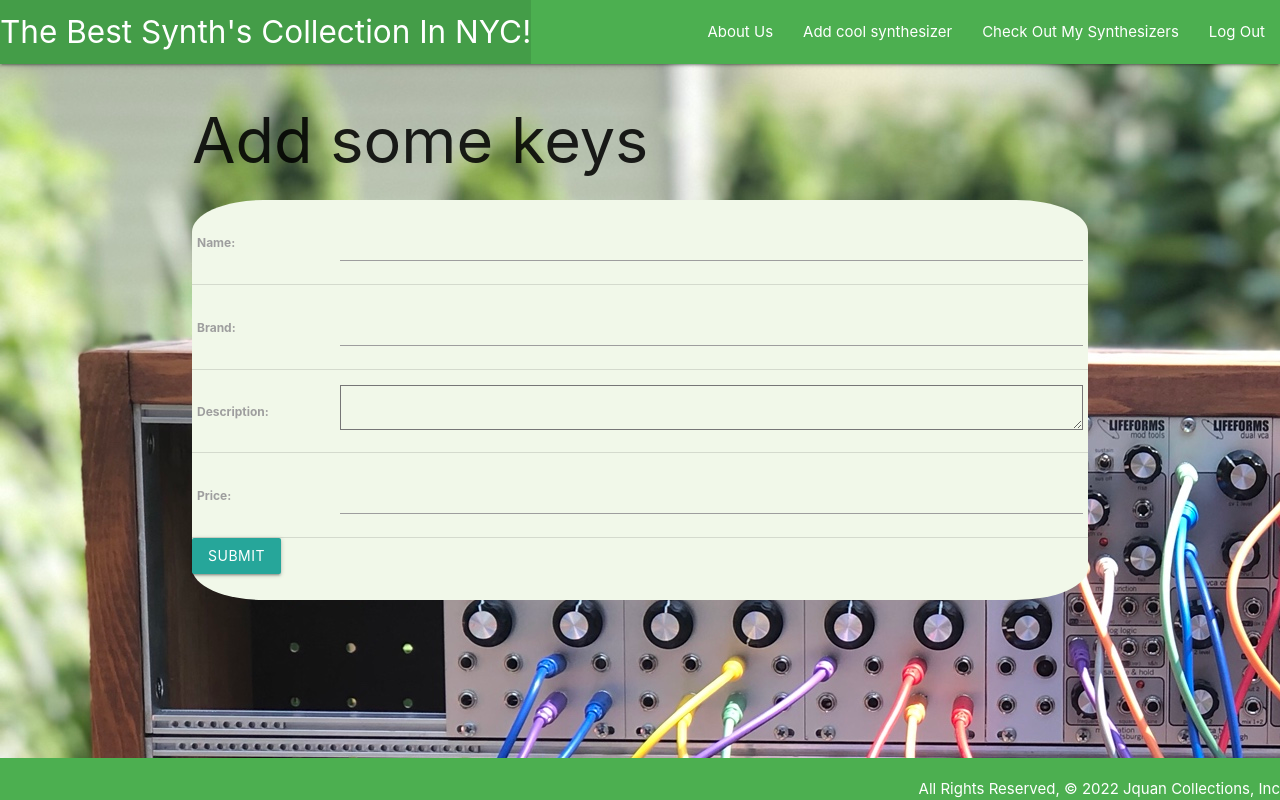
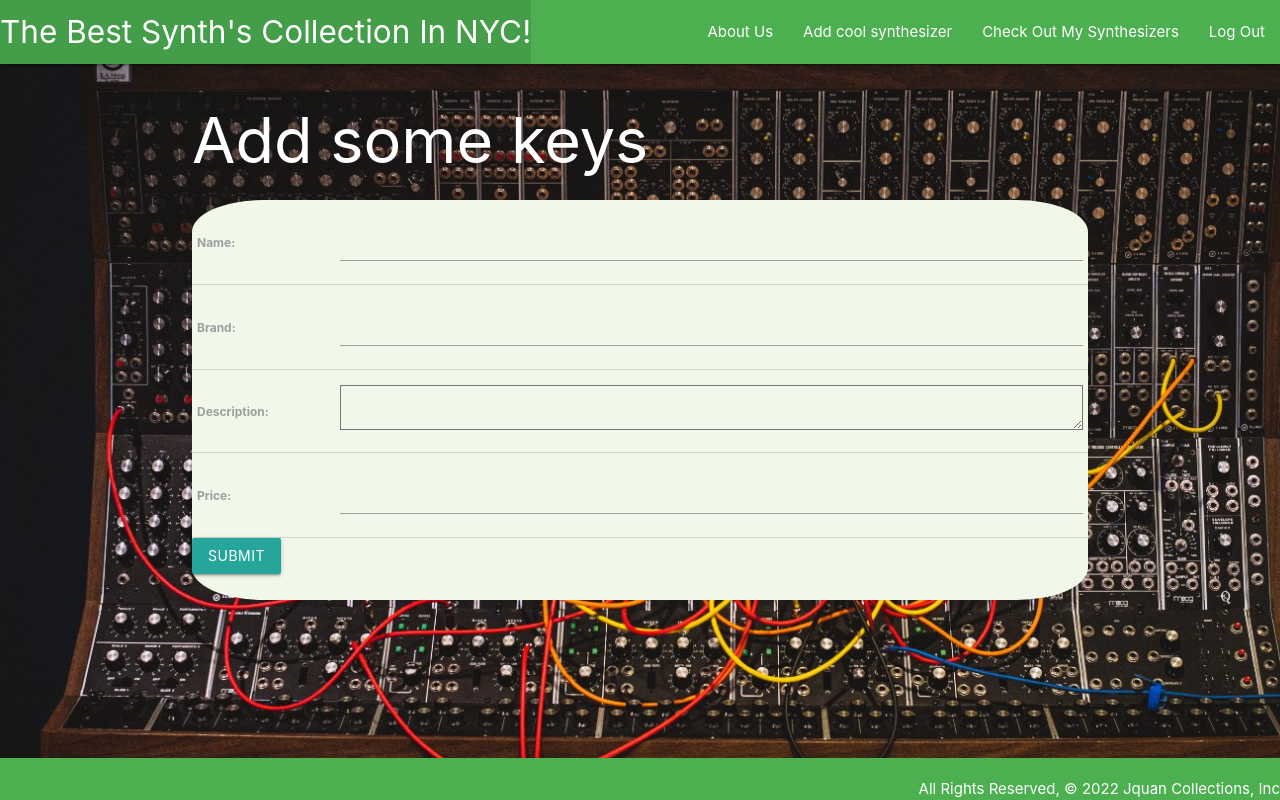
Before and after one commit to jquan114/synthcollector_django, a Django app: page /synths/create/ in a window 1280 px wide. Run offline with Django 4.2, Linux system fonts and the light colour scheme; the visitor is signed in with stand-in values (Sample User, id 1).

Commit message:
blue synth

```diff
--- a/main_app/static/css/style.css
+++ b/main_app/static/css/style.css
@@ -3,7 +3,8 @@ body{
     display:flex;
     min-height: 100vh;
     flex-direction:column;
-    background-image: url("synth.jpg");
+    background-image: url("synth1.png");
+    color:white;
 }
 
 main{
```
Also changed, not shown: main_app/static/css/synth.jpg (deleted), main_app/static/css/synth1.png (added), main_app/static/css/synth10.png (added), main_app/static/css/synth2.png (added), main_app/static/css/synth4.png (added), 2 other files.
